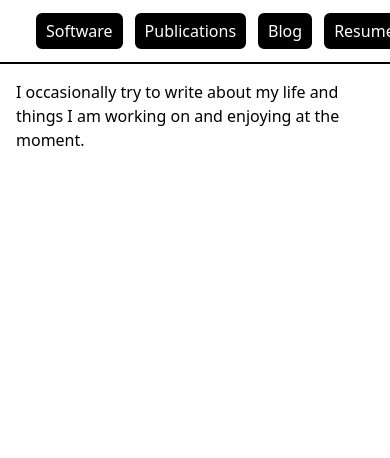
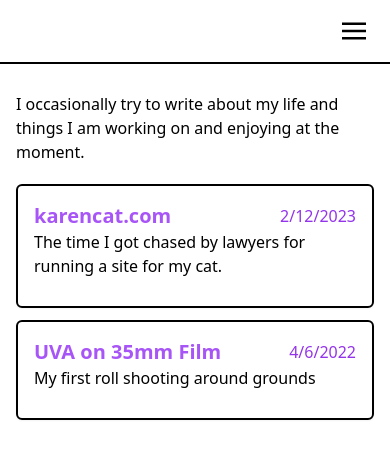
Before and after one commit to nleroy917/nleroy917.github.io, a Next.js app: page /blog in a window 390 px wide. Shown: the top 458 px of the page. Built offline with nearby package versions, Linux system fonts and the light colour scheme.

Commit message:
responsive menu

```diff
--- /dev/null
+++ b/components/blog/post-card.tsx
@@ -0,0 +1,13 @@
+import React, { FC } from 'react'
+
+interface Props {
+  children?: React.ReactNode
+}
+
+export const PostCard: FC<Props> = ({ children }) => {
+  return (
+    <div className="shadow-sm rounded-md mb-3 border-2 border-black p-4">
+      {children}
+    </div>
+  )
+}
--- /dev/null
+++ b/components/layout/nav/hamburger-menu.tsx
@@ -0,0 +1,40 @@
+import { useOnClickOutside } from '@/hooks/useOnClickOutside'
+import { FC, useState, useRef } from 'react'
+
+export const HamburgerMenu: FC = () => {
+  const [isOpen, setIsOpen] = useState(false)
+  const menuRef = useRef(null)
+  const buttonRef = useRef(null)
+  useOnClickOutside(menuRef, () => setIsOpen(false), [buttonRef])
+
+  return (
+    <>
+      <button
+        ref={buttonRef}
+        className="block lg:hidden"
+        onClick={() => setIsOpen(!isOpen)}
+      >
+        <svg
+          className="fill-current h-6 w-6"
+          viewBox="0 0 20 20"
+          xmlns="http://www.w3.org/2000/svg"
+        >
+          <title>Menu</title>
+          <path d="M0 3h20v2H0V3zm0 6h20v2H0V9zm0 6h20v2H0v-2z" />
+        </svg>
+      </button>
+      <div className="relative">
+        <ul
+          ref={menuRef}
+          className={`${
+            isOpen ? '' : 'hidden'
+          } absolute right-0 w-48 bg-white p-2 mt-2 rounded-md shadow-lg border-2 border-black`}
+        >
+          <li>One</li>
+          <li>Two</li>
+          <li>Three</li>
+        </ul>
+      </div>
+    </>
+  )
+}
--- a/components/layout/nav/nav.tsx
+++ b/components/layout/nav/nav.tsx
@@ -1,12 +1,15 @@
 import Link from 'next/link'
 import { FC } from 'react'
+import { HamburgerMenu } from './hamburger-menu'
 import { NavItem } from './nav-item'
 
 export const Nav: FC = () => {
   return (
     <nav className="2xl:px-44 px-6 flex flex-row justify-between items-center w-full h-16 border-b-2 border-b-black">
       <div></div>
-      <div className="flex flex-row items-center">
+      <div className="flex-row items-center">
+        {/* desktop/tablet */}
+        <div className="hidden lg:flex ">
           <Link href="/" className="no-underline">
             <NavItem>Software</NavItem>
           </Link>
@@ -20,6 +23,9 @@ export const Nav: FC = () => {
             <NavItem>Resume</NavItem>
           </Link>
         </div>
+        {/* mobile */}
+        <HamburgerMenu />
+      </div>
     </nav>
   )
 }
--- /dev/null
+++ b/data/cms/blog/posts.yaml
@@ -0,0 +1,11 @@
+posts:
+  - title: karencat.com
+    description: The time I got chased by lawyers for running a site for my cat.
+    date: 2023-02-12
+    content: karen-cat-dot-com.md
+    id: karen-cat-dot-com
+  - title: UVA on 35mm Film
+    description: My first roll shooting around grounds
+    date: 2022-04-06
+    content: uva-on-film.md
+    id: uva-on-film
--- /dev/null
+++ b/hooks/useOnClickOutside.ts
@@ -0,0 +1,43 @@
+/* eslint-disable @typescript-eslint/ban-types */
+import { MutableRefObject, useEffect } from 'react'
+
+export const useOnClickOutside = (
+  ref: MutableRefObject<HTMLElement | null>,
+  handler: Function,
+  ignoreRefs: MutableRefObject<HTMLElement | null>[]
+) => {
+  useEffect(
+    () => {
+      const listener = (event: Event) => {
+        // Do nothing if clicking ref's element or descendent elements
+        if (
+          ignoreRefs.some((ignoreRef) =>
+            ignoreRef.current?.contains(event.target as Node)
+          ) ||
+          !ref ||
+          !ref.current ||
+          ref.current.contains(event.target as Node)
+        ) {
+          return
+        }
+
+        handler(event)
+      }
+
+      document.addEventListener('mousedown', listener)
+      document.addEventListener('touchstart', listener)
+
+      return () => {
+        document.removeEventListener('mousedown', listener)
+        document.removeEventListener('touchstart', listener)
+      }
+    },
+    // Add ref and handler to effect dependencies
+    // It's worth noting that because passed in handler is a new ...
+    // ... function on every render that will cause this effect ...
+    // ... callback/cleanup to run every render. It's not a big deal ...
+    // ... but to optimize you can wrap handler in useCallback before ...
+    // ... passing it into this hook.
+    [ref, handler]
+  )
+}
--- a/package.json
+++ b/package.json
@@ -10,12 +10,14 @@
   },
   "dependencies": {
     "@next/font": "13.1.6",
+    "@types/js-yaml": "^4.0.5",
     "@types/node": "18.13.0",
     "@types/react": "18.0.28",
     "@types/react-dom": "18.0.10",
     "eslint": "8.34.0",
     "eslint-config-next": "13.1.6",
     "fs": "^0.0.1-security",
+    "js-yaml": "^4.1.0",
     "next": "13.1.6",
     "react": "18.2.0",
     "react-dom": "18.2.0",
--- a/pages/blog/index.tsx
+++ b/pages/blog/index.tsx
@@ -1,24 +1,74 @@
+import fs from 'fs'
+import yaml from 'js-yaml'
 import { Layout } from '@/components/layout/layout'
 import { fetchContent } from '@/utils/cms'
 import { NextPage } from 'next'
 import { ReactMarkdown } from 'react-markdown/lib/react-markdown'
+import { PostCard } from '@/components/blog/post-card'
+import Link from 'next/link'
+
+interface BlogPostMetadata {
+  title: string
+  date: string
+  description: string
+  content: string
+  id: string
+}
+
+interface BlogPostsMetadata {
+  posts: BlogPostMetadata[]
+}
 
 export const getStaticProps = async () => {
+  // read all blog posts from meta file
+  const blogPostData = yaml.load(
+    fs.readFileSync('./data/cms/blog/posts.yaml', 'utf8')
+  ) as BlogPostsMetadata
+
+  // Convert all dates to strings
+  const blogPostMetadata = blogPostData.posts.map((post) => ({
+    ...post,
+    date: post.date.toString(),
+  }))
+
   return {
     props: {
-      markdown: fetchContent('./data/cms/blog-header.md'),
+      blogHeadMarkdown: fetchContent('./data/cms/blog-header.md'),
+      posts: blogPostMetadata,
     },
   }
 }
 
 interface Props {
-  markdown: string
+  blogHeadMarkdown: string
+  posts: BlogPostMetadata[]
 }
 
-const Blog: NextPage<Props> = ({ markdown }) => {
+const Blog: NextPage<Props> = ({ blogHeadMarkdown, posts }) => {
   return (
     <Layout title="Blog" description="Nathan LeRoy's Blog">
-      <ReactMarkdown>{markdown}</ReactMarkdown>
+      <div className="mt-3 mb-5">
+        <ReactMarkdown>{blogHeadMarkdown}</ReactMarkdown>
+      </div>
+      {posts.map((post) => {
+        return (
+          <PostCard key={post.id}>
+            <div className="w-full flex flex-row items-center justify-between">
+              <div>
+                <Link className="no-underline" href={`/blog/${post.id}`}>
+                  <h2 className="font-bold mb-0 text-purple-500 hover:underline">
+                    {post.title}
+                  </h2>
+                </Link>
+              </div>
+              <div className="text-purple-600">
+                {new Date(post.date).toLocaleDateString()}
+              </div>
+            </div>
+            <p>{post.description}</p>
+          </PostCard>
+        )
+      })}
     </Layout>
   )
 }
--- a/styles/globals.css
+++ b/styles/globals.css
@@ -20,5 +20,21 @@ a {
 p {
   @apply mb-3;
 }
+
+/* mobile responsiveness */
+.hidden {
+  display: none;
+}
+
+@media (min-width: 640px) {
+  .hidden {
+    display: block;
+  }
+
+  .lg\:hidden {
+    display: none;
+  }
+}
+
 @tailwind components;
 @tailwind utilities;
```
Also changed, not shown: 1 other file (tests, documents, lock files or other folders). Lines whose indentation alone changed are shown as unchanged.
